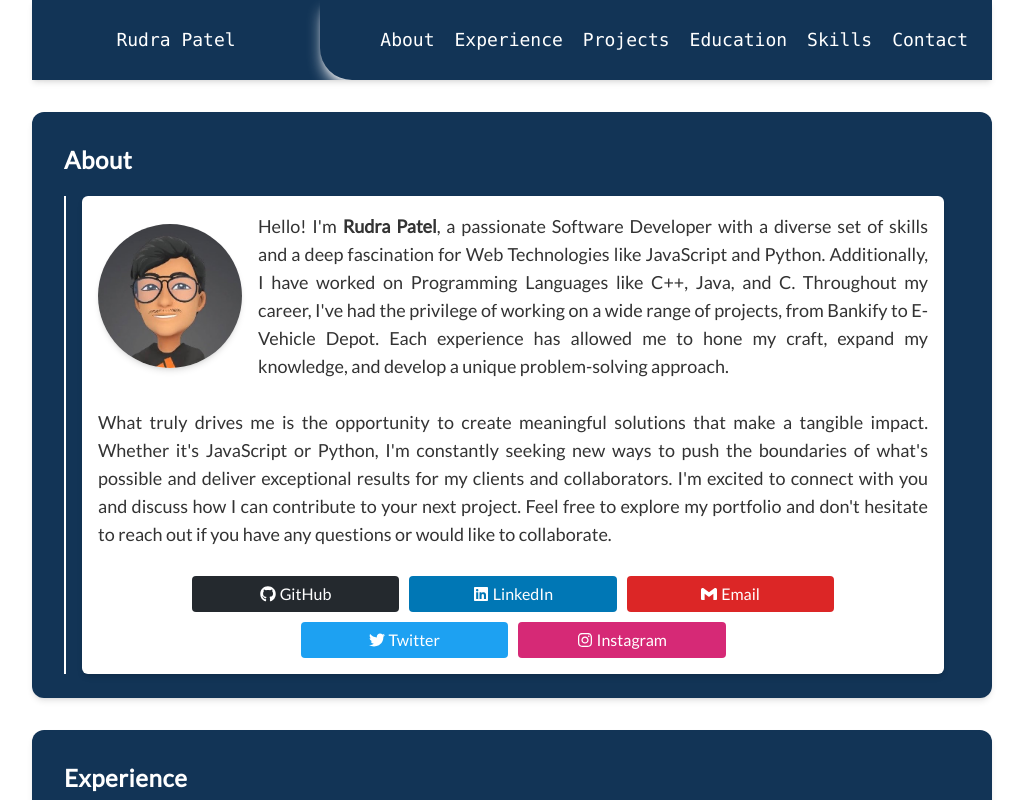
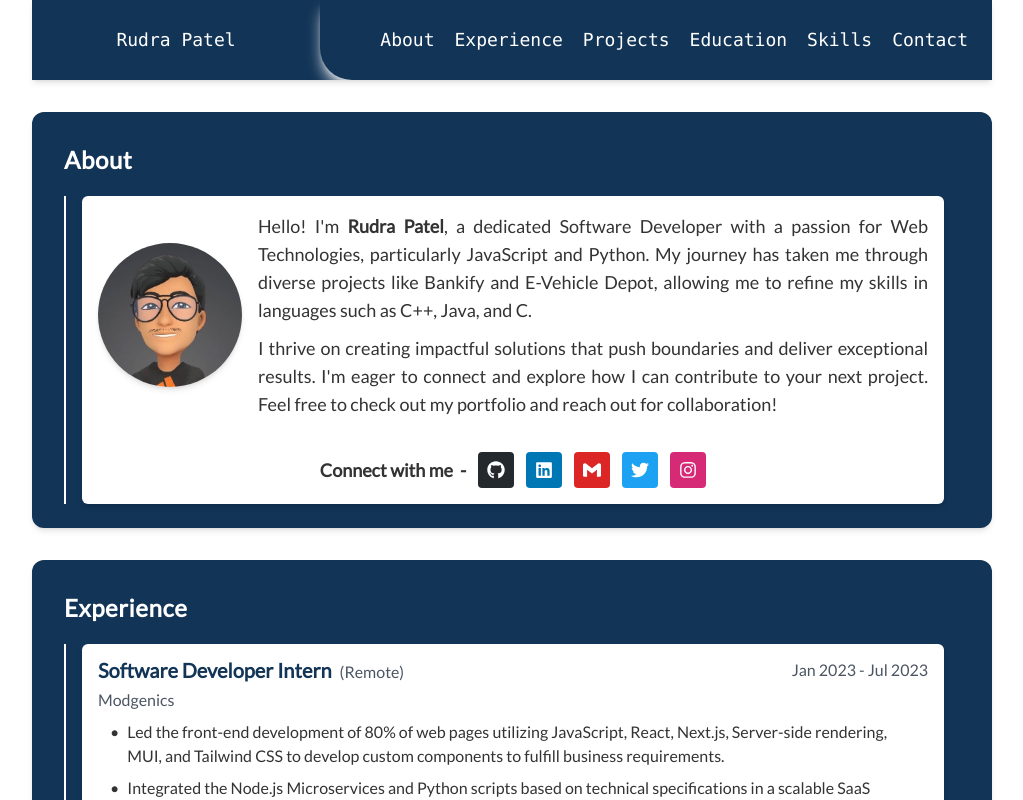
Before and after one commit to Rudra1402/Classic-Portfolio, a React (Vite) app: page / in a window 1280 px wide. Shown: the whole page, without its empty margins (128-1151 px from the left). Built offline with nearby package versions, Linux system fonts and the light colour scheme.

Commit message:
updated About Me

```diff
--- a/src/components/About.jsx
+++ b/src/components/About.jsx
@@ -19,51 +19,53 @@ function About() {
                                 className='h-24 w-24 sm:h-36 sm:w-36 rounded-full shadow-md'
                             />
                             <div className=''>
-                                Hello! I'm <b>Rudra Patel</b>, a passionate Software Developer with a diverse set of skills and a deep fascination for Web Technologies like JavaScript and Python. Additionally, I have worked on Programming Languages like C++, Java, and C.
-                                Throughout my career, I've had the privilege of working on a wide range of projects, from Bankify to E-Vehicle Depot. Each experience has allowed me to hone my craft, expand my knowledge, and develop a unique problem-solving approach.
+                                Hello! I'm <b>Rudra Patel</b>, a dedicated Software Developer with a passion for Web Technologies, particularly JavaScript and Python. My journey has taken me through diverse projects like Bankify and E-Vehicle Depot, allowing me to refine my skills in languages such as C++, Java, and C.
+                                <hr className='my-1 border border-transparent' />
+                                I thrive on creating impactful solutions that push boundaries and deliver exceptional results. I'm eager to connect and explore how I can contribute to your next project. Feel free to check out my portfolio and reach out for collaboration!
                             </div>
                         </div>
-                        <br />
+                        {/* <br />
                         <div>
                             What truly drives me is the opportunity to create meaningful solutions that make a tangible impact. Whether it's JavaScript or Python, I'm constantly seeking new ways to push the boundaries of what's possible and deliver exceptional results for my clients and collaborators. I'm excited to connect with you and discuss how I can contribute to your next project. Feel free to explore my portfolio and don't hesitate to reach out if you have any questions or would like to collaborate.
-                        </div>
-                        <br />
-                        <div className='flex flex-wrap gap-2.5 items-center justify-center'>
+                        </div> */}
+                        <hr className='my-4 border border-transparent' />
+                        <div className='flex flex-wrap gap-3 items-center justify-center'>
+                            <b>Connect with me&nbsp;&nbsp;-</b>
                             <a
                                 href="https://github.com/Rudra1402"
                                 target="_blank"
                                 rel="noopener noreferrer"
-                                className='flex items-center w-2/3 sm:w-1/2 md:w-1/4 text-sm sm:text-base justify-center gap-1 py-1.5 px-3 bg-[#24292e] text-white rounded hover:bg-gray-800 transition duration-300 ease-in-out'
+                                className='flex items-center w-9 h-9 text-lg justify-center gap-1 p-0.5 bg-[#24292e] text-white rounded hover:bg-gray-800 transition duration-300 ease-in-out'
                             >
-                                <FaGithub /> GitHub
+                                <FaGithub />
                             </a>
                             <a
                                 href="https://www.linkedin.com/in/rudra14"
                                 target="_blank"
                                 rel="noopener noreferrer"
-                                className='flex items-center w-2/3 sm:w-1/2 md:w-1/4 text-sm sm:text-base justify-center gap-1 py-1.5 px-3 bg-[#0077b5] text-white rounded hover:bg-blue-800 transition duration-300 ease-in-out'
+                                className='flex items-center w-9 h-9 text-lg justify-center gap-1 p-0.5 bg-[#0077b5] text-white rounded hover:bg-blue-800 transition duration-300 ease-in-out'
                             >
-                                <FaLinkedin /> LinkedIn
+                                <FaLinkedin />
                             </a>
                             <a
                                 href="mailto:rudrapatelrp14@gmail.com"
-                                className='flex items-center w-2/3 sm:w-1/2 md:w-1/4 text-sm sm:text-base justify-center gap-1 py-1.5 px-3 bg-red-600 text-white rounded hover:bg-red-700 transition duration-300 ease-in-out'
+                                className='flex items-center w-9 h-9 text-lg justify-center gap-1 p-0.5 bg-red-600 text-white rounded hover:bg-red-700 transition duration-300 ease-in-out'
                             >
-                                <SiGmail /> Email
+                                <SiGmail />
                             </a>
                             <a
                                 href='https://x.com/rp14ok'
-                                className='flex items-center w-2/3 sm:w-1/2 md:w-1/4 text-sm sm:text-base justify-center gap-1 py-1.5 px-3 bg-[#1DA1F2] text-white rounded hover:bg-[#1DA1F2DE] transition duration-300 ease-in-out'
+                                className='flex items-center w-9 h-9 text-lg justify-center gap-1 p-0.5 bg-[#1DA1F2] text-white rounded hover:bg-[#1DA1F2DE] transition duration-300 ease-in-out'
                             >
-                                <FaTwitter /> Twitter
+                                <FaTwitter />
                             </a>
                             <a
                                 href="https://www.instagram.com/rudra.patel.14"
                                 target="_blank"
                                 rel="noopener noreferrer"
-                                className='flex items-center w-2/3 sm:w-1/2 md:w-1/4 text-sm sm:text-base justify-center gap-1 py-1.5 px-3 bg-[#d62976] text-white rounded hover:bg-pink-600 transition duration-300 ease-in-out'
+                                className='flex items-center w-9 h-9 text-lg justify-center gap-1 p-0.5 bg-[#d62976] text-white rounded hover:bg-pink-600 transition duration-300 ease-in-out'
                             >
-                                <FaInstagram /> Instagram
+                                <FaInstagram />
                             </a>
                         </div>
                     </div>
```
